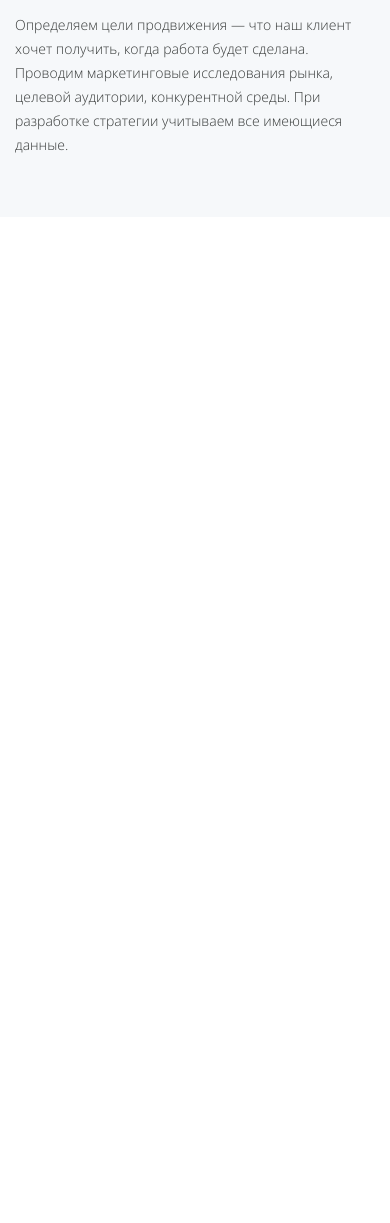
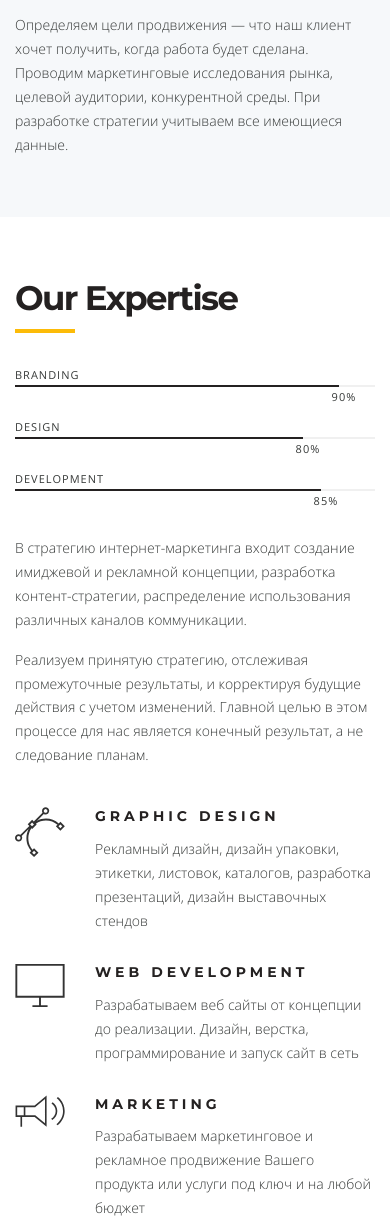
Before and after one commit to katebanban/omarketing, a plain HTML site: page index.html in a window 390 px wide. Shown: the part 1187-2410 px from the top of the page. Before the commit the page ends 1404 px from the top, so only its background shows below. Drawn offline with Linux system fonts and the light colour scheme.

Commit message:
adapted the expertise section

```diff
--- a/index.html
+++ b/index.html
@@ -207,7 +207,7 @@
 					</div>
 				</div>
 			</section>
-			<!--<section class="expertise">
+			<section class="expertise">
 				<div class="container">
 					<div class="expertise__body">
 						<h2 class="expertise__title section-title">
@@ -296,7 +296,7 @@
 					</div>
 				</div>
 			</section>
-			<section class="magic">
+			<!--<section class="magic">
 				<div class="container">
 					<div class="magic__body">
 						<div class="magic__img">
--- a/scss/modules/_expertise.scss
+++ b/scss/modules/_expertise.scss
@@ -1,6 +1,14 @@
 .expertise {
 	background: var(--white);
 	padding: 130px 0;
+
+	@media (max-width: 1024px) {
+		padding: 90px 0;
+	}
+
+	@media (max-width: 550px) {
+		padding: 60px 0;
+	}
 
 	&__body {
 	}
@@ -10,6 +18,10 @@
 
 		&:not(:last-child) {
 			margin-bottom: 90px;
+
+			@media (max-width: 1024px) {
+				margin-bottom: 32px;
+			}
 		}
 	}
 
@@ -18,8 +30,16 @@
 		justify-content: space-between;
 		gap: 50px; // на глаз
 
+		@media (max-width: 1024px) {
+			display: block;
+		}
+
 		&:not(:last-child) {
 			margin-bottom: 110px;
+
+			@media (max-width: 1024px) {
+				margin-bottom: 40px;
+			}
 		}
 	}
 
@@ -29,6 +49,10 @@
 		list-style-type: none;
 
 		flex: 0 0 370px;
+
+		@media (max-width: 1024px) {
+			margin-bottom: 15px;
+		}
 	}
 
 	&__info-text {
@@ -39,6 +63,10 @@
 
 			&:not(:last-child) {
 				margin-bottom: 25px;
+
+				@media (max-width: 1024px) {
+					margin-bottom: 16px;
+				}
 			}
 		}
 
@@ -52,6 +80,15 @@
 		display: grid;
 		grid-template-columns: repeat(3, 1fr);
 		gap: 40px; // на глаз
+
+		@media (max-width: 1024px) {
+			grid-template-columns: repeat(2, 1fr);
+			gap: 30px;
+		}
+
+		@media (max-width: 768px) {
+			grid-template-columns: 1fr;
+		}
 	}
 
 	&__card {
@@ -104,6 +141,10 @@
 
 		&:not(:last-child) {
 			margin-bottom: 18px;
+
+			@media (max-width: 768px) {
+				margin-bottom: 10px;
+			}
 		}
 	}
 
```
Also changed, not shown: css/style.css.
